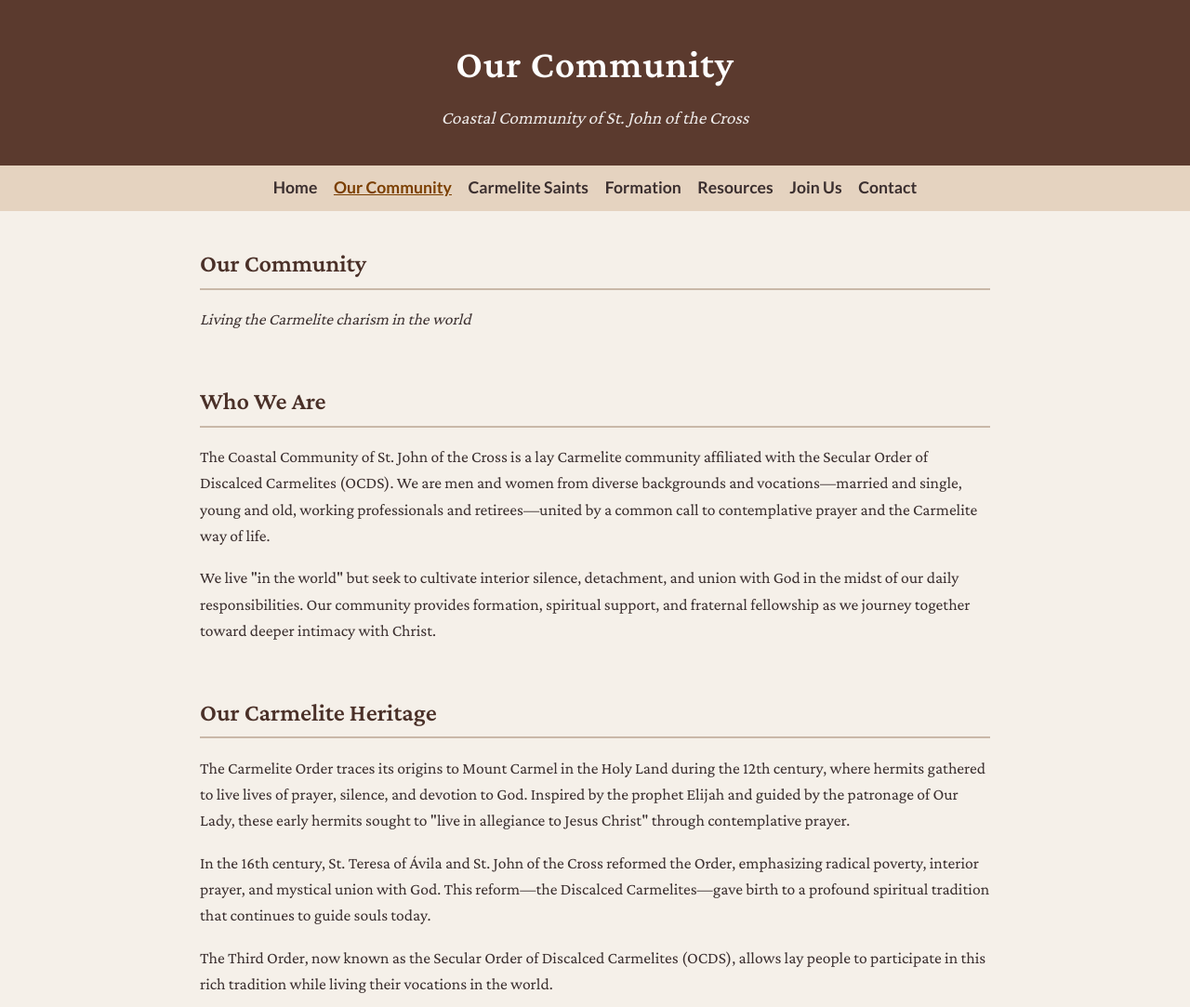
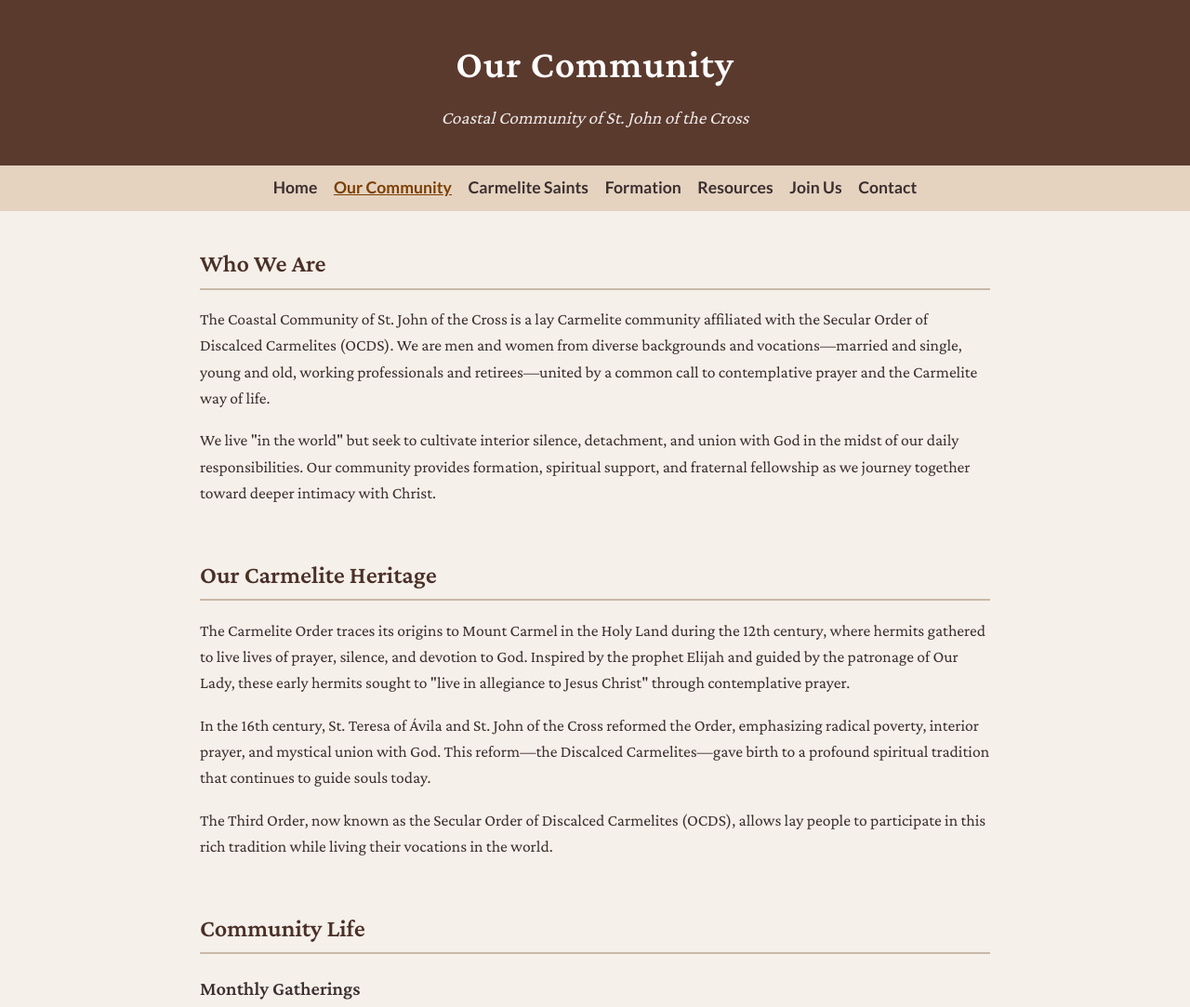
Before and after one commit to Tommaso-Tommaso/Tommaso-Tommaso.github.io, a website: page site/our-community.html in a window 1280 px wide. Shown: the top 1083 px of the page at 93% size. Drawn offline with nearby package versions, Linux system fonts and the light colour scheme.

Commit message:
Update our community page content

```diff
--- a/site/our-community.html
+++ b/site/our-community.html
@@ -52,11 +52,6 @@
     </div>
   </nav>
   <main id="main">
-    <section>
-      <h2>Our Community</h2>
-      <p><em>Living the Carmelite charism in the world</em></p>
-    </section>
-
     <section>
       <h2>Who We Are</h2>
       <p>The Coastal Community of St. John of the Cross is a lay Carmelite community affiliated with the Secular Order of Discalced Carmelites (OCDS). We are men and women from diverse backgrounds and vocations—married and single, young and old, working professionals and retirees—united by a common call to contemplative prayer and the Carmelite way of life.</p>
```
